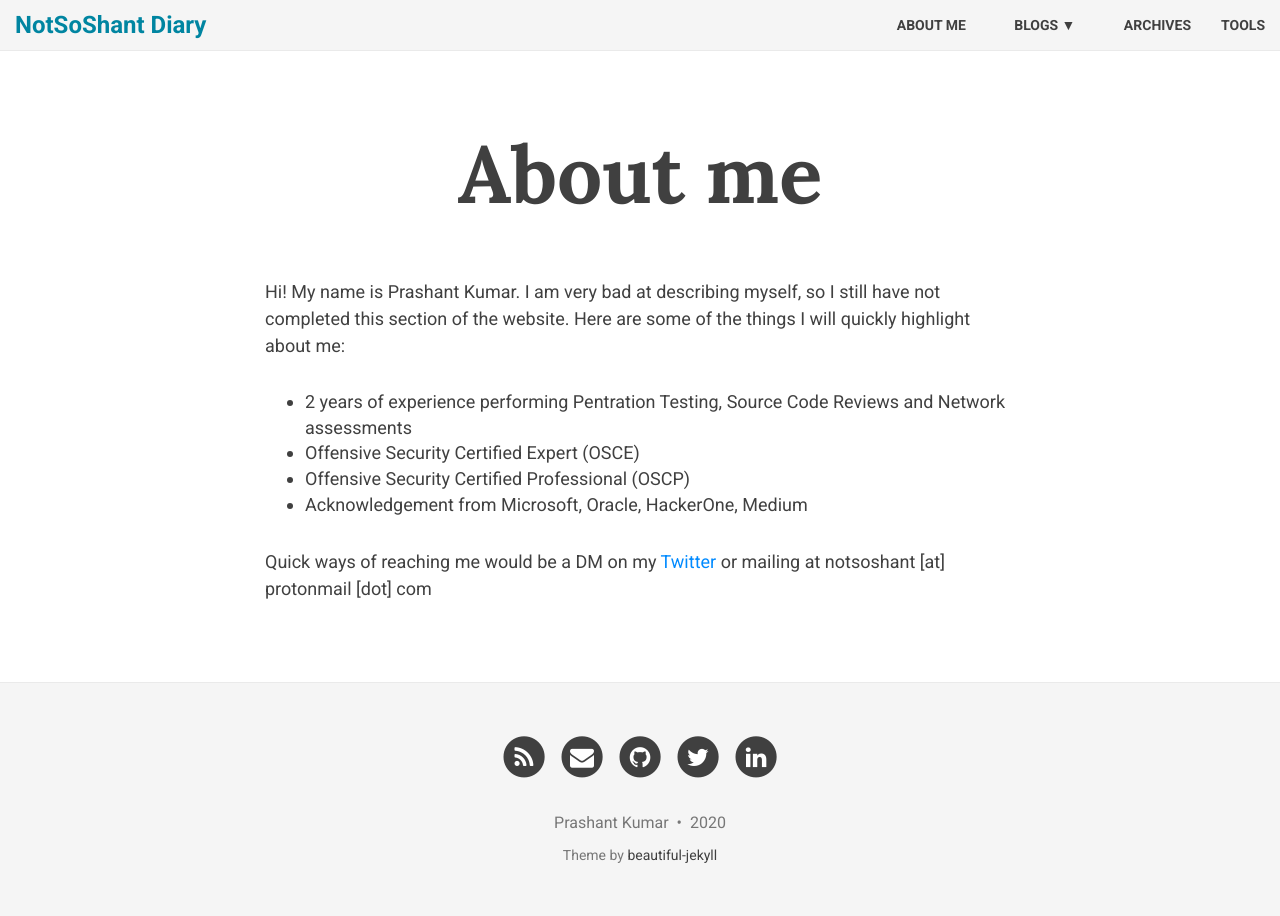
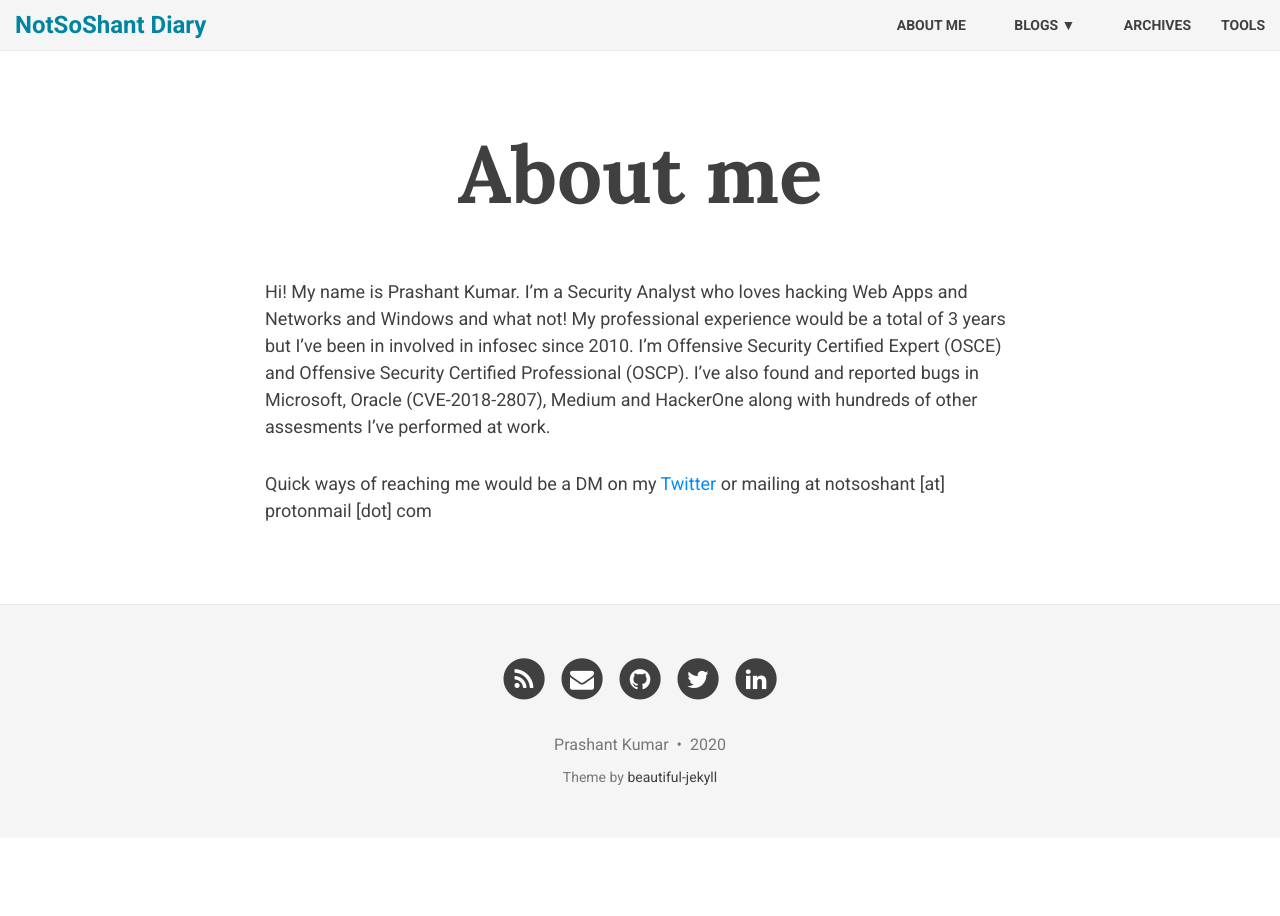
Before and after one commit to notsoshant/notsoshant.github.io, a Jekyll site: the page built from aboutme.md, in a window 1280 px wide. Built offline with Jekyll 4.4.1, drawn with Linux system fonts in a browser that asks for light colours.

Commit message:
Update About

```diff
--- a/aboutme.md
+++ b/aboutme.md
@@ -3,11 +3,6 @@ layout: page
 title: About me
 ---
 
-Hi! My name is Prashant Kumar. I am very bad at describing myself, so I still have not completed this section of the website. Here are some of the things I will quickly highlight about me:
-
-- 2 years of experience performing Pentration Testing, Source Code Reviews and Network assessments
-- Offensive Security Certified Expert (OSCE)
-- Offensive Security Certified Professional (OSCP)
-- Acknowledgement from Microsoft, Oracle, HackerOne, Medium
+Hi! My name is Prashant Kumar. I'm a Security Analyst who loves hacking Web Apps and Networks and Windows and what not! My professional experience would be a total of 3 years but I've been in involved in infosec since 2010. I'm Offensive Security Certified Expert (OSCE) and Offensive Security Certified Professional (OSCP). I've also found and reported bugs in Microsoft, Oracle (CVE-2018-2807), Medium and HackerOne along with hundreds of other assesments I've performed at work.
 
 Quick ways of reaching me would be a DM on my [Twitter](https://twitter.com/notsoshant) or mailing at notsoshant [at] protonmail [dot] com
--- a/index.html
+++ b/index.html
@@ -1,8 +1,6 @@
 ---
 layout: page
-# title: NotSoShant Diary
-# subtitle: This is a place where I try to collect some of my thoughts
-# use-site-title: true
+subtitle: I'm Prashant Kumar. This website is collection of my blogs and tools and other stuff that revolves around Web Security, Red Teaming, Exploit Development, etc.
 ---
 
 <div class="posts-list">
```
